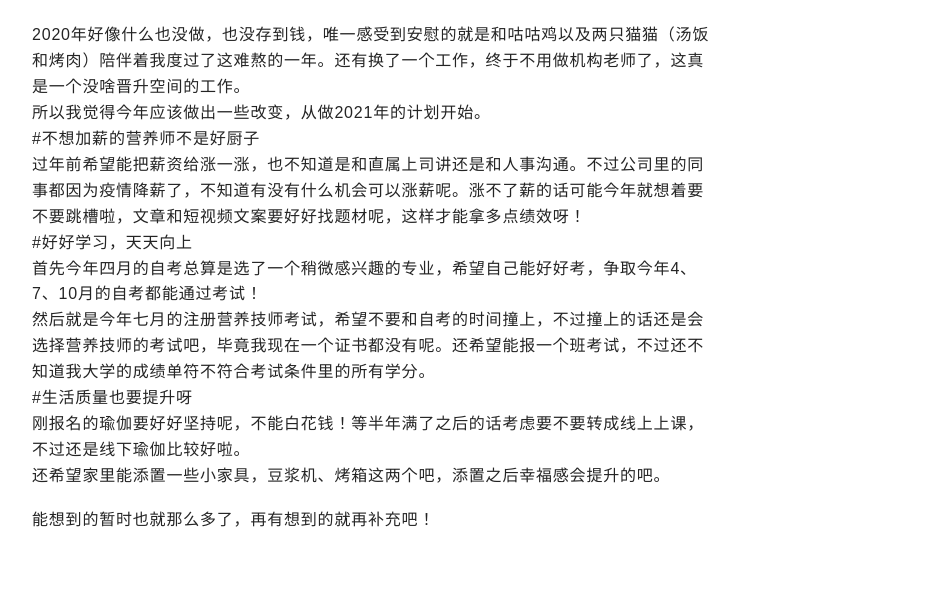
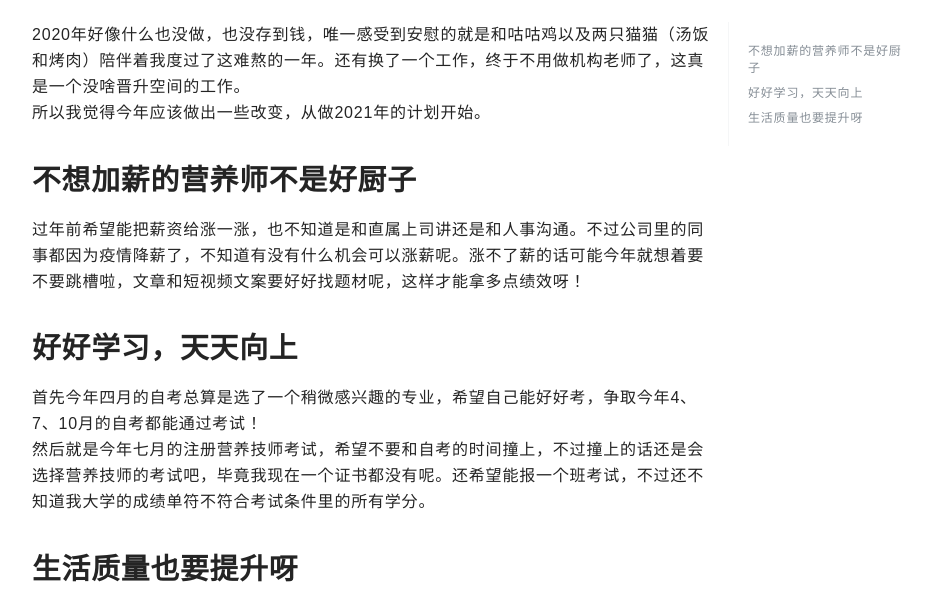
Before and after one commit to WinnieWu999/winniewu999.github.io, a plain HTML site: page post/2021-nian-du-ji-hua/index.html in a window 1280 px wide. Shown: the part 563-1166 px from the top of the page, without its empty margins (264-1195 px from the left). Drawn offline with nearby package versions, Linux system fonts and the light colour scheme; a web font is replaced by a local one.

Commit message:
update from gridea: 2021-01-10 13:16:07

```diff
--- a/post/2021-nian-du-ji-hua/index.html
+++ b/post/2021-nian-du-ji-hua/index.html
@@ -3,7 +3,7 @@
     <meta charset="utf-8" />
 <meta name="viewport" content="width=device-width, initial-scale=1" />
 <title>2021年度计划 | Gridea</title>
-<link rel="shortcut icon" href="https://winniewu999.github.io/favicon.ico?v=1610255678355">
+<link rel="shortcut icon" href="https://winniewu999.github.io/favicon.ico?v=1610255757336">
 <link href="https://cdn.jsdelivr.net/npm/remixicon@2.3.0/fonts/remixicon.css" rel="stylesheet">
 <link rel="stylesheet" href="https://winniewu999.github.io/styles/main.css">
 <link rel="alternate" type="application/atom+xml" title="2021年度计划 | Gridea - Atom Feed" href="https://winniewu999.github.io/atom.xml">
@@ -22,7 +22,7 @@
       <div class="main-content">
         <div class="site-header">
   <a href="https://winniewu999.github.io">
-  <img class="avatar" src="https://winniewu999.github.io/images/avatar.png?v=1610255678355" alt="">
+  <img class="avatar" src="https://winniewu999.github.io/images/avatar.png?v=1610255757336" alt="">
   </a>
   <h1 class="site-title">
     Gridea
@@ -90,19 +90,24 @@
             <div class="post-content-wrapper">
               <div class="post-content">
                 <p>2020年好像什么也没做，也没存到钱，唯一感受到安慰的就是和咕咕鸡以及两只猫猫（汤饭和烤肉）陪伴着我度过了这难熬的一年。还有换了一个工作，终于不用做机构老师了，这真是一个没啥晋升空间的工作。<br>
-所以我觉得今年应该做出一些改变，从做2021年的计划开始。<br>
-#不想加薪的营养师不是好厨子<br>
-过年前希望能把薪资给涨一涨，也不知道是和直属上司讲还是和人事沟通。不过公司里的同事都因为疫情降薪了，不知道有没有什么机会可以涨薪呢。涨不了薪的话可能今年就想着要不要跳槽啦，文章和短视频文案要好好找题材呢，这样才能拿多点绩效呀！<br>
-#好好学习，天天向上<br>
-首先今年四月的自考总算是选了一个稍微感兴趣的专业，希望自己能好好考，争取今年4、7、10月的自考都能通过考试！<br>
-然后就是今年七月的注册营养技师考试，希望不要和自考的时间撞上，不过撞上的话还是会选择营养技师的考试吧，毕竟我现在一个证书都没有呢。还希望能报一个班考试，不过还不知道我大学的成绩单符不符合考试条件里的所有学分。<br>
-#生活质量也要提升呀<br>
-刚报名的瑜伽要好好坚持呢，不能白花钱！等半年满了之后的话考虑要不要转成线上上课，不过还是线下瑜伽比较好啦。<br>
+所以我觉得今年应该做出一些改变，从做2021年的计划开始。</p>
+<h1 id="不想加薪的营养师不是好厨子">不想加薪的营养师不是好厨子</h1>
+<p>过年前希望能把薪资给涨一涨，也不知道是和直属上司讲还是和人事沟通。不过公司里的同事都因为疫情降薪了，不知道有没有什么机会可以涨薪呢。涨不了薪的话可能今年就想着要不要跳槽啦，文章和短视频文案要好好找题材呢，这样才能拿多点绩效呀！</p>
+<h1 id="好好学习天天向上">好好学习，天天向上</h1>
+<p>首先今年四月的自考总算是选了一个稍微感兴趣的专业，希望自己能好好考，争取今年4、7、10月的自考都能通过考试！<br>
+然后就是今年七月的注册营养技师考试，希望不要和自考的时间撞上，不过撞上的话还是会选择营养技师的考试吧，毕竟我现在一个证书都没有呢。还希望能报一个班考试，不过还不知道我大学的成绩单符不符合考试条件里的所有学分。</p>
+<h1 id="生活质量也要提升呀">生活质量也要提升呀</h1>
+<p>刚报名的瑜伽要好好坚持呢，不能白花钱！等半年满了之后的话考虑要不要转成线上上课，不过还是线下瑜伽比较好啦。<br>
 还希望家里能添置一些小家具，豆浆机、烤箱这两个吧，添置之后幸福感会提升的吧。</p>
 <p>能想到的暂时也就那么多了，再有想到的就再补充吧！</p>
 
               </div>
               <div class="toc-container">
+                <ul class="markdownIt-TOC">
+<li><a href="#%E4%B8%8D%E6%83%B3%E5%8A%A0%E8%96%AA%E7%9A%84%E8%90%A5%E5%85%BB%E5%B8%88%E4%B8%8D%E6%98%AF%E5%A5%BD%E5%8E%A8%E5%AD%90">不想加薪的营养师不是好厨子</a></li>
+<li><a href="#%E5%A5%BD%E5%A5%BD%E5%AD%A6%E4%B9%A0%E5%A4%A9%E5%A4%A9%E5%90%91%E4%B8%8A">好好学习，天天向上</a></li>
+<li><a href="#%E7%94%9F%E6%B4%BB%E8%B4%A8%E9%87%8F%E4%B9%9F%E8%A6%81%E6%8F%90%E5%8D%87%E5%91%80">生活质量也要提升呀</a></li>
+</ul>
 
               </div>
             </div>
```
Also changed, not shown: archives/index.html (+2 -2 lines), atom.xml (+9 -9 lines), index.html (+2 -2 lines), tags/index.html (+2 -2 lines).
